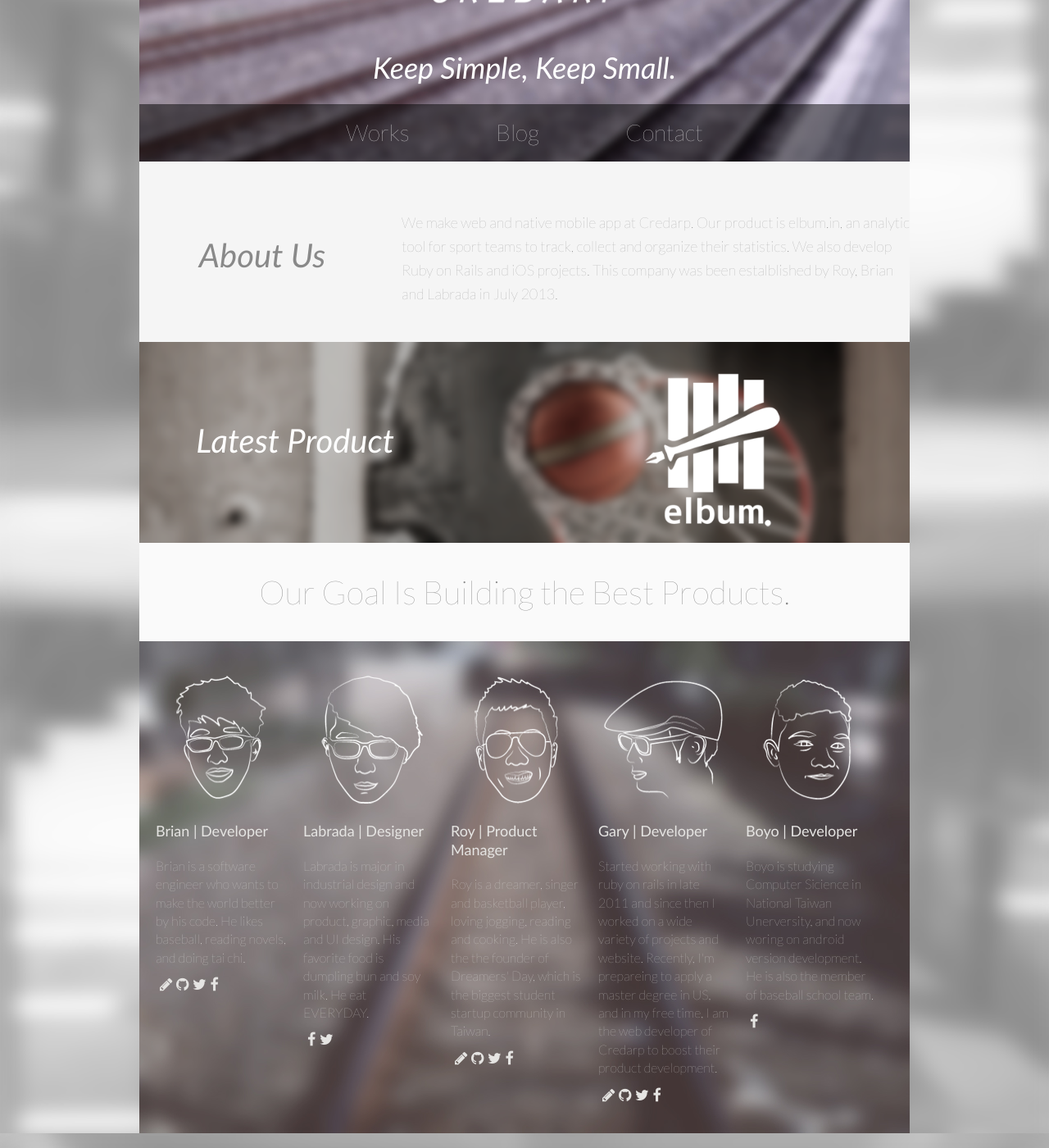
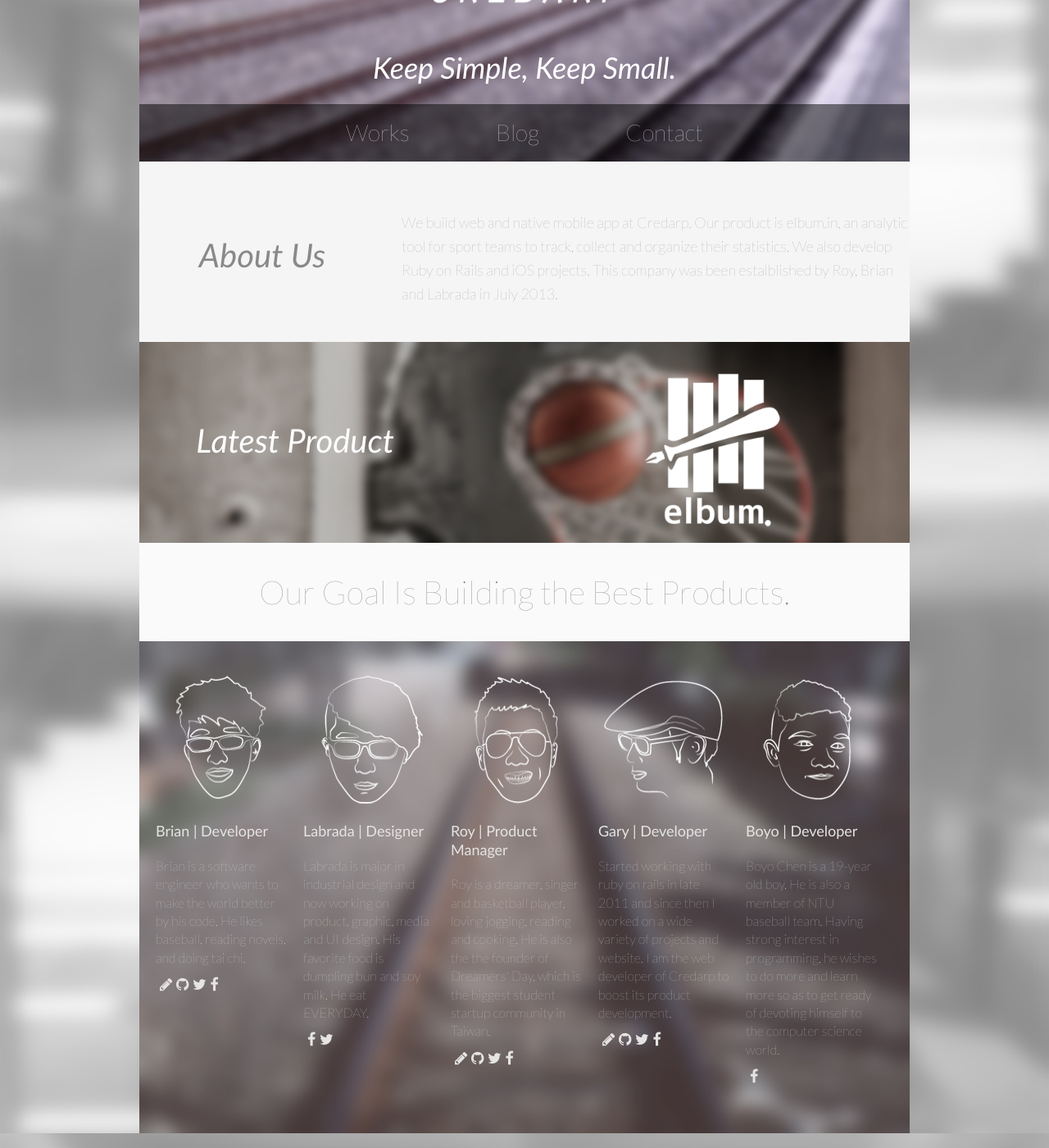
Before and after one commit to roykunglin/credarp, a Jekyll site: the page built from index.html, in a window 1280 px wide and 1400 px high, scrolled down 218 px. Shown: the whole window at 82% size. Built offline with Jekyll 4.4.1, drawn with Linux system fonts in a browser that asks for light colours; nearby versions of some CDN libraries; Markdown is read by kramdown in place of the engine named in the settings; the list of posts is cut into pages by our own code; comment, search, counter and statistics services are not loaded.

Commit message:
update config.yml

```diff
--- a/_config.yml
+++ b/_config.yml
@@ -1,7 +1,7 @@
 name: Credarp
 URL: http://credarp.com
 description: "credarp"
-tagline: " We make web and native mobile app at Credarp. Our product is elbum.in, an analytic tool for sport teams to track, collect and organize their statistics. We also develop Ruby on Rails and iOS projects. This company was been estalblished by Roy, Brian and Labrada in July 2013."
+tagline: " We build web and native mobile app at Credarp. Our product is elbum.in, an analytic tool for sport teams to track, collect and organize their statistics. We also develop Ruby on Rails and iOS projects. This company was been estalblished by Roy, Brian and Labrada in July 2013."
 teamtitle: "WE MAKE AWESOME STUFF !"
 
 members:
@@ -49,7 +49,7 @@ members:
         class: "fa-facebook"
   - title: "Gary | Developer"
     image: "web_head_gary.png"
-    bio: "Started working with ruby on rails in late 2011 and since then I worked on a wide variety of projects and website. Recently, I'm prepareing to apply a master degree in US, and in my free time, I am the web developer of Credarp to boost their product development."
+    bio: "Started working with ruby on rails in late 2011 and since then I worked on a wide variety of projects and website. I am the web developer of Credarp to boost its product development."
     links:
       - title: "Blog"
         url: "http://about.garylai.ch"
@@ -65,7 +65,7 @@ members:
         class: "fa-facebook"
   - title: "Boyo | Developer"
     image: "web_head-boyo.png"
-    bio: "Boyo is studying Computer Sicience in National Taiwan Unerversity, and now woring on android version development. He is also the member of baseball school team."
+    bio: "Boyo Chen is a 19-year old boy. He is also a member of NTU baseball team. Having strong interest in programming, he wishes to do more and learn more so as to get ready of devoting himself to the computer science world."
     links:
       - title: "Facebook"
         url: "https://www.facebook.com/profile.php?id=100001421548102"
```
